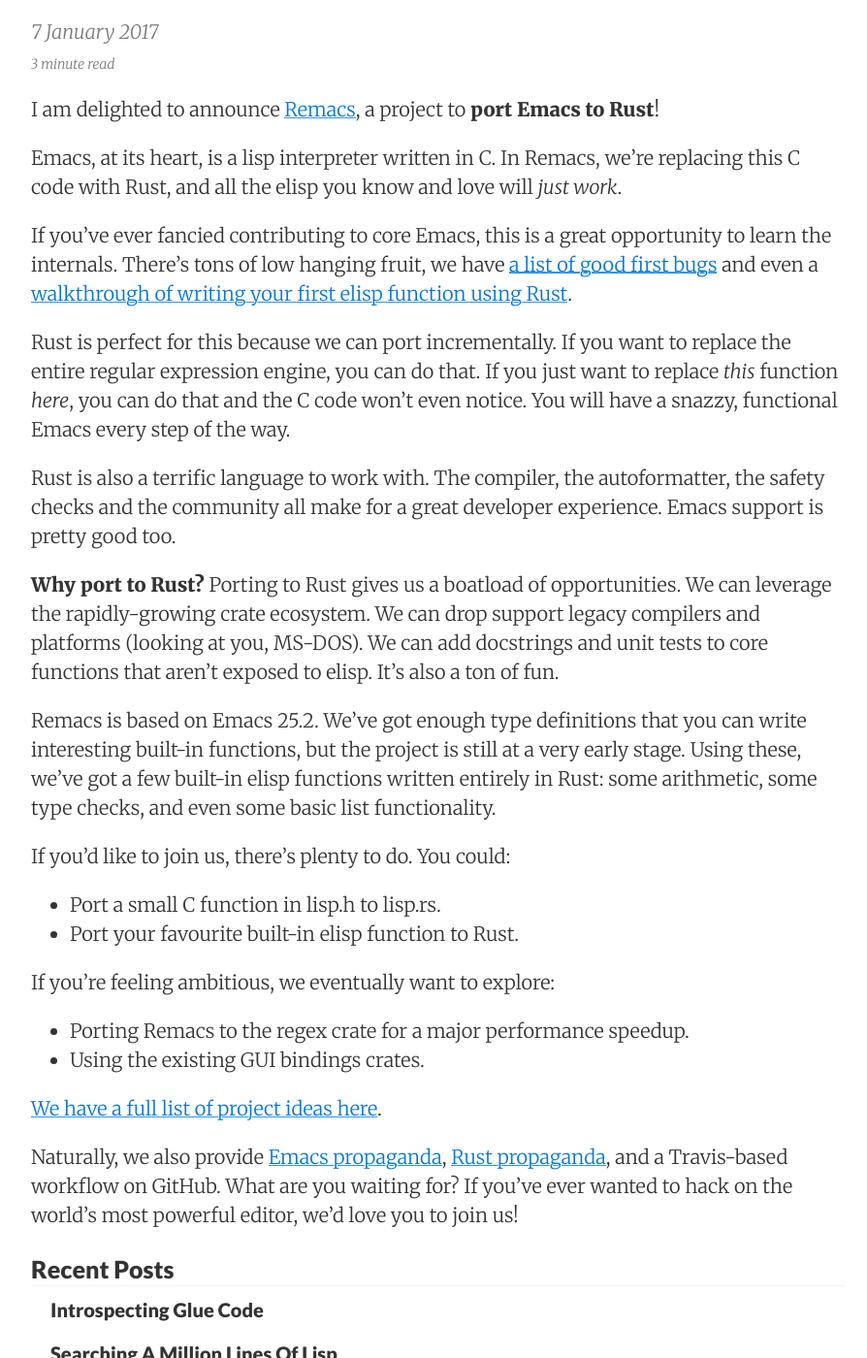
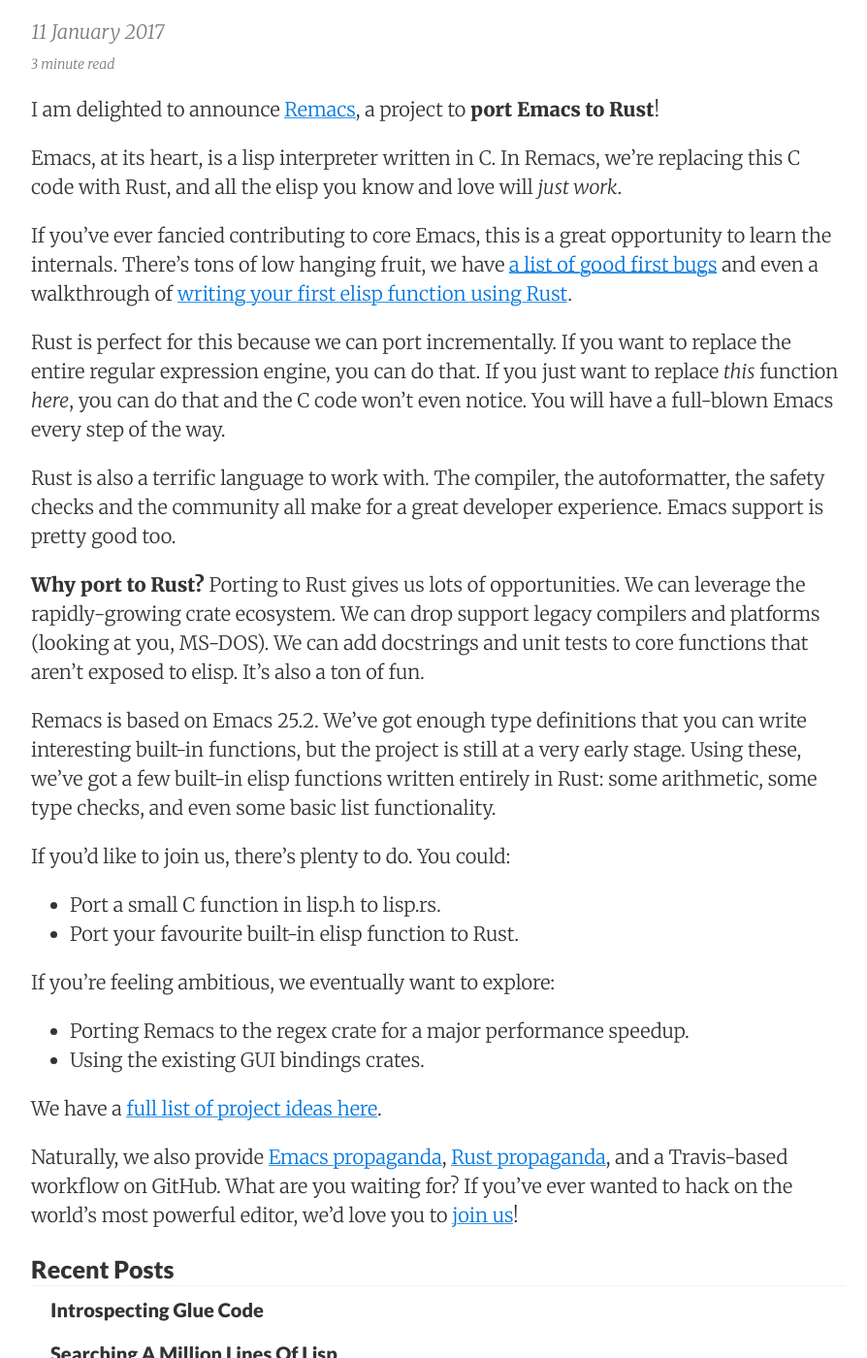
Before and after one commit to Wilfred/wilfred.github.com, a Jekyll site: the page built from _posts/2017-01-11-announcing-remacs-porting-emacs-to-rust.markdown, in a window 1280 px wide and 1400 px high, scrolled down 379 px. Shown: the whole window at 97% size, without its empty margins (188-1082 px from the left). Built offline with Jekyll 4.4.1, drawn with Linux system fonts in a browser that asks for light colours; nearby versions of some CDN libraries.

Commit message:
Final draft

```diff
--- a/_posts/2017-01-07-announcing-remacs-porting-emacs-to-rust.markdown
+++ b/_posts/2017-01-11-announcing-remacs-porting-emacs-to-rust.markdown
@@ -14,19 +14,19 @@
 If you've ever fancied contributing to core Emacs, this is a great
 opportunity to learn the internals. There's tons of low hanging fruit,
 we have [a list of good first bugs](https://github.com/Wilfred/remacs#help-needed) and even a
-[walkthrough of writing your first elisp function using Rust](https://github.com/Wilfred/remacs#porting-c-functions-to-rust-walkthrough).
+walkthrough of [writing your first elisp function using Rust](https://github.com/Wilfred/remacs#porting-c-functions-to-rust-walkthrough).
 
 Rust is perfect for this because we can port incrementally. If you
 want to replace the entire regular expression engine, you can do
 that. If you just want to replace *this* function *here*, you can do
-that and the C code won't even notice. You will have a snazzy,
-functional Emacs every step of the way.
+that and the C code won't even notice. You will have a full-blown
+Emacs every step of the way.
 
 Rust is also a terrific language to work with. The compiler, the
 autoformatter, the safety checks and the community all make for a
 great developer experience. Emacs support is pretty good too.
 
-**Why port to Rust?** Porting to Rust gives us a boatload of
+**Why port to Rust?** Porting to Rust gives us lots of
 opportunities. We can leverage the rapidly-growing crate ecosystem. We
 can drop support legacy compilers and platforms (looking at you,
 MS-DOS). We can add docstrings and unit tests to core functions that
@@ -48,11 +48,11 @@
 * Porting Remacs to the regex crate for a major performance speedup.
 * Using the existing GUI bindings crates.
 
-[We have a full list of project ideas here](https://github.com/Wilfred/remacs#help-needed).
+We have a [full list of project ideas here](https://github.com/Wilfred/remacs#help-needed).
 
 Naturally, we also provide
 [Emacs propaganda](https://github.com/Wilfred/remacs#why-emacs),
 [Rust propaganda](https://github.com/Wilfred/remacs#why-rust), and a
 Travis-based workflow on GitHub. What are you waiting for? If you've
 ever wanted to hack on the world's most powerful editor, we'd love you
-to join us!
+to [join us](https://github.com/Wilfred/remacs)!
```
